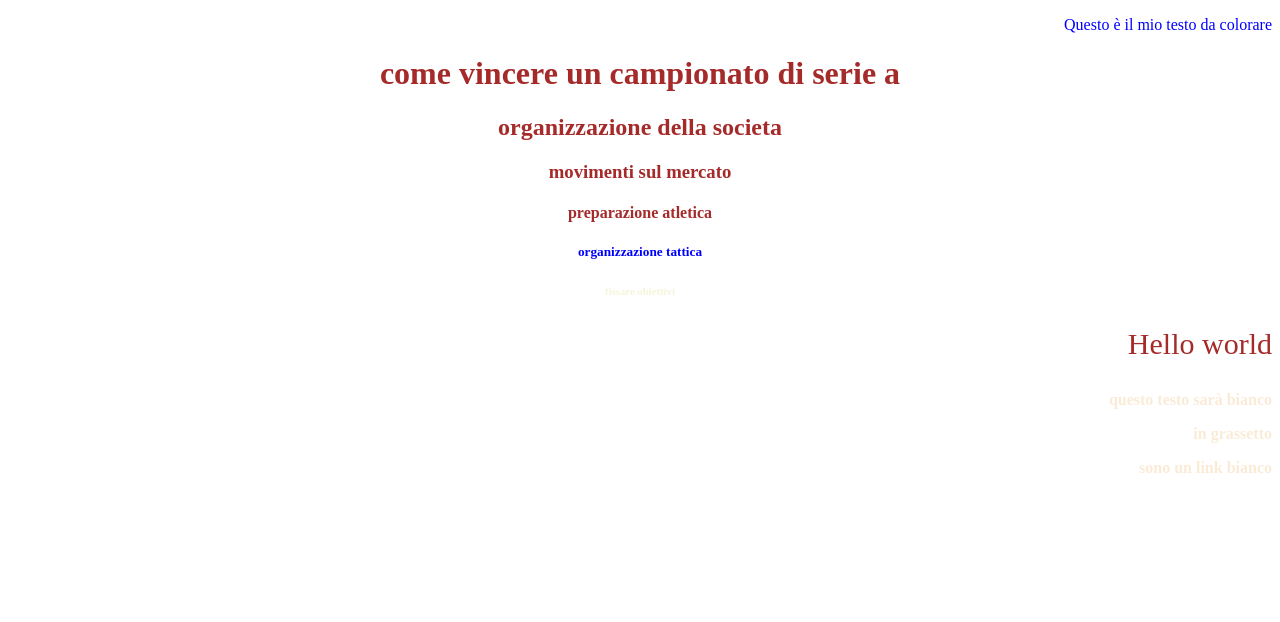
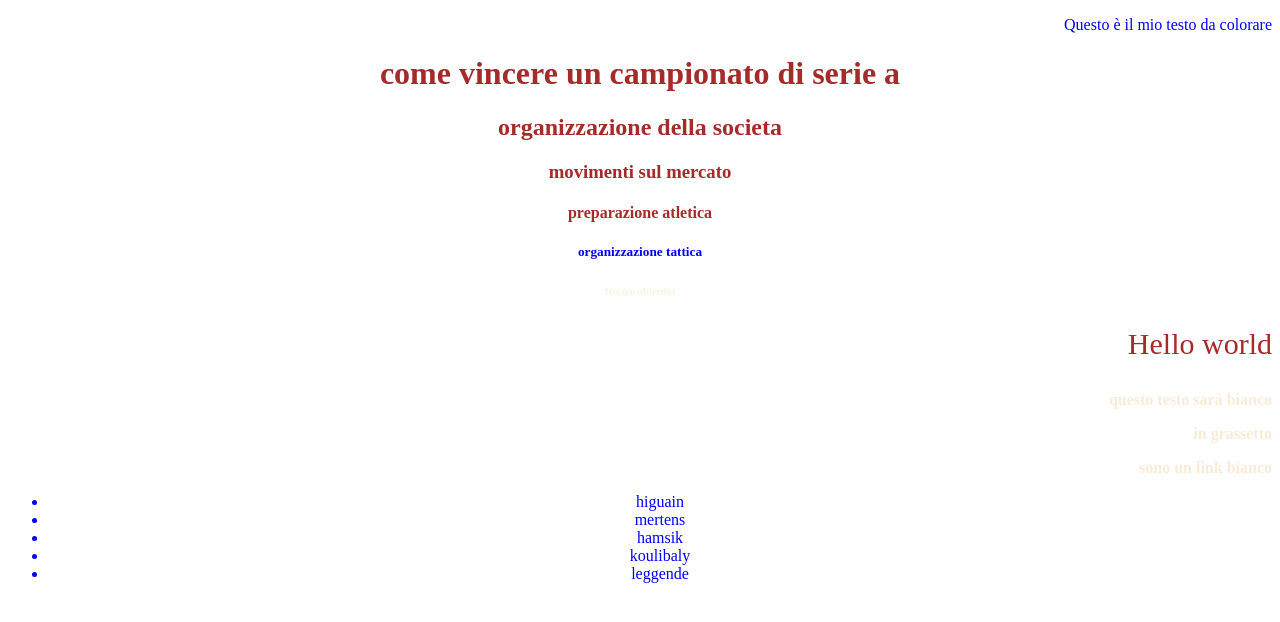
Before and after one commit to GiovanniTammaro9/html-e-css, a plain HTML site: page index.html in a window 1280 px wide. Drawn offline with Linux system fonts and the light colour scheme.

Commit message:
definita una lista e modificato tramite regola css il contenuto del 5 li

```diff
--- a/index.html
+++ b/index.html
@@ -20,5 +20,12 @@
     <p class="grassetto testobianco maiuscolo">questo testo sarà bianco</p>
     <p class="testobianco grassetto">in grassetto</p>
     <p><a href="#" class="bianco">sono un link bianco</a></p>
+    <ul class="lista">
+        <li>higuain</li>
+        <li>mertens</li>
+        <li>hamsik</li>
+        <li>koulibaly</li>
+        <li>leggende</li>
+    </ul>
 </body>
 </html>
--- a/style.css
+++ b/style.css
@@ -55,3 +55,7 @@ a.bianco:link{
 a.bianco:hover{
     color: blue;
 }
+.lista li:last-child{
+    content: "leggende";
+    color: blue;
+}
```
